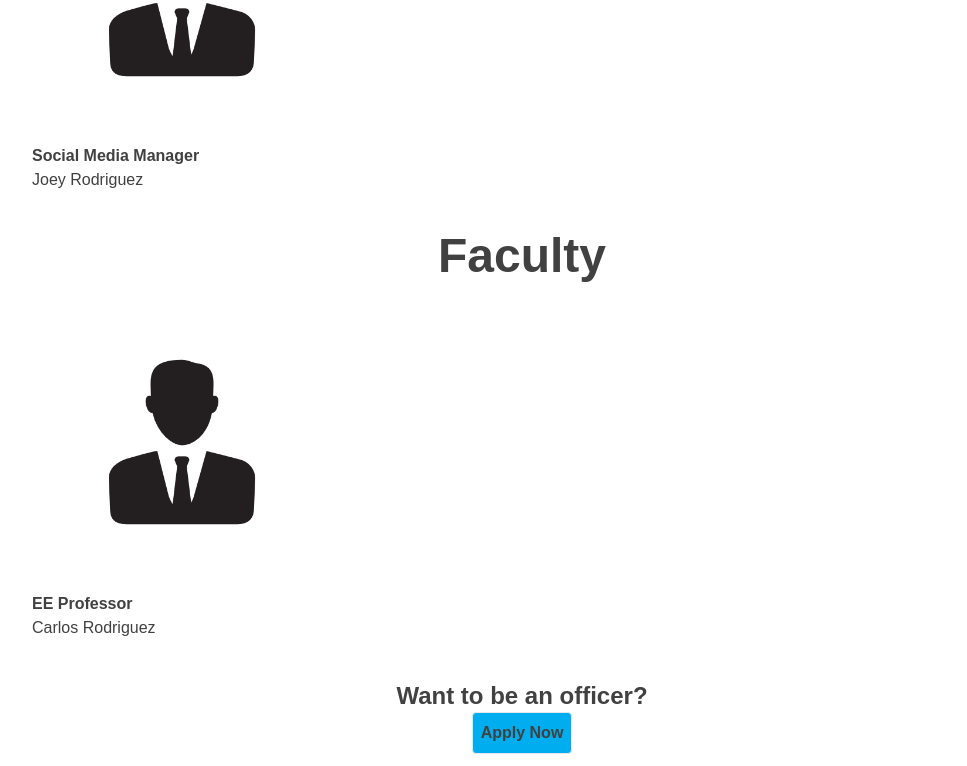
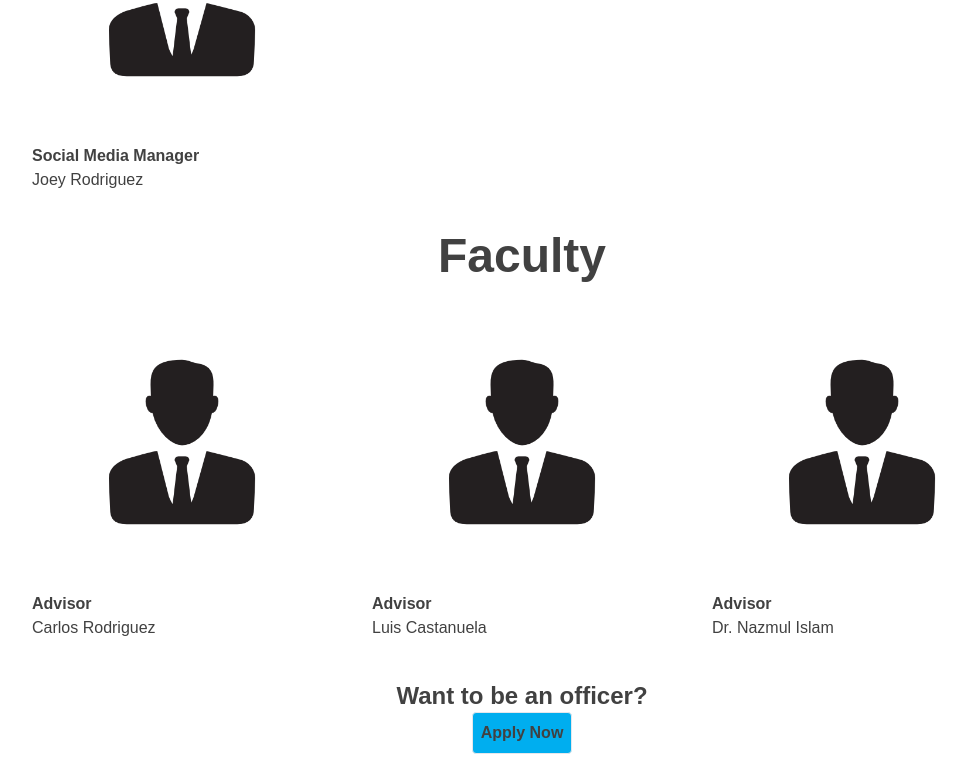
Before and after one commit to IEEE-ESB/website, a Next.js app: page /leadership in a window 1280 px wide. Shown: the part 1132-1898 px from the top of the page, without its empty margins (198-1165 px from the left). Built offline with nearby package versions, Linux system fonts and the light colour scheme.

Commit message:
added advisors

```diff
--- a/src/app/leadership/page.js
+++ b/src/app/leadership/page.js
@@ -47,7 +47,19 @@ const faculty = [
   {
     id: 1,
     name: "Carlos Rodriguez",
-    position: "EE Professor",
+    position: "Advisor",
+    image: "missing.webp",
+  },
+  {
+    id: 2,
+    name: "Luis Castanuela",
+    position: "Advisor",
+    image: "missing.webp",
+  },
+  {
+    id: 3,
+    name: "Dr. Nazmul Islam",
+    position: "Advisor",
     image: "missing.webp",
   },
 ];
```
